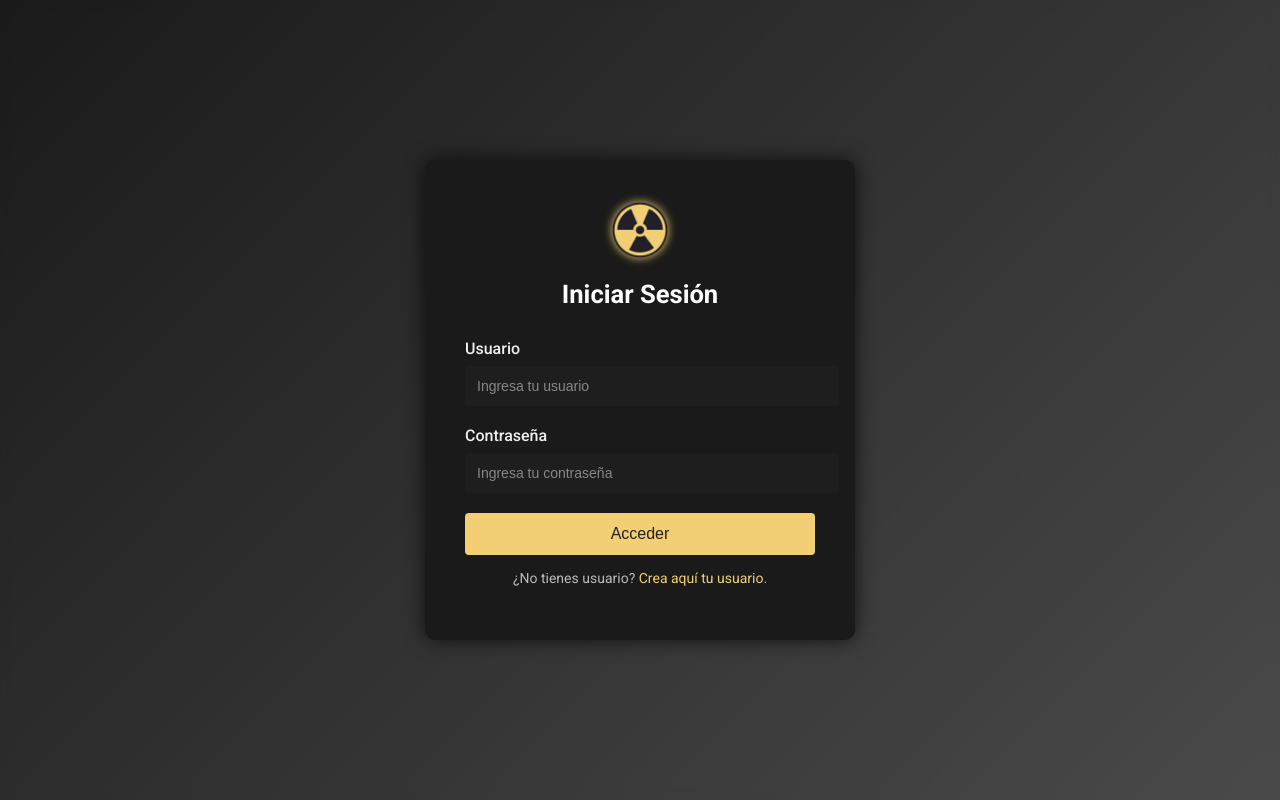
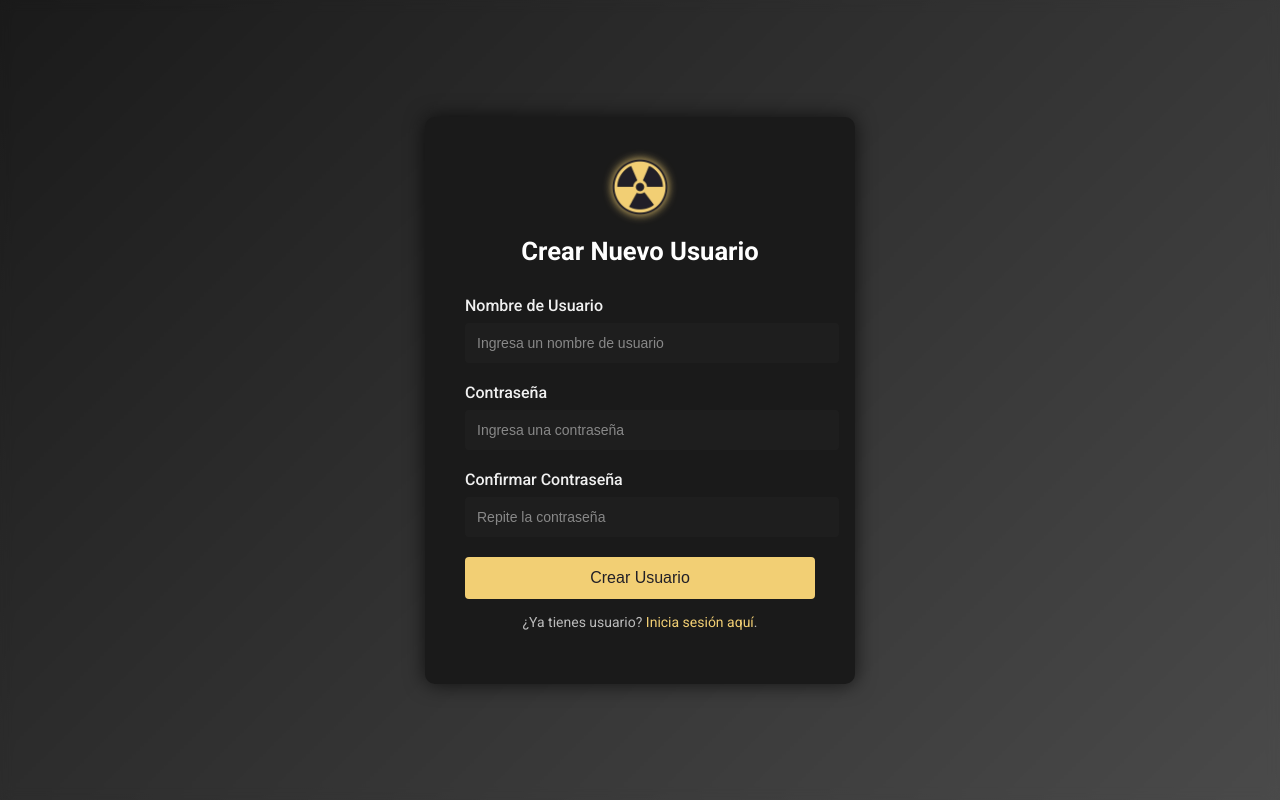
Before and after one commit to spqDeusto2024/nexus4-frontend, a Vue app: page /crear-usuario in a window 1280 px wide. Before the commit this address led to /login. Built offline with nearby package versions, Linux system fonts and the light colour scheme.

Commit message:
Create usuario working

```diff
--- /dev/null
+++ b/src/components/CreateUsuario.vue
@@ -0,0 +1,232 @@
+<template>
+    <div class="login-container">
+      <div class="login-box">
+        <div class="login-header">
+          <img src="@/assets/logo.png" alt="Logo" class="login-logo" />
+          <h2>Crear Nuevo Usuario</h2>
+        </div>
+        <form @submit.prevent="handleCreateUser" class="login-form">
+          <label for="new-username">Nombre de Usuario</label>
+          <input
+            type="text"
+            id="new-username"
+            v-model="newUsername"
+            placeholder="Ingresa un nombre de usuario"
+            required
+          />
+
+          <label for="new-password">Contraseña</label>
+          <input
+            type="password"
+            id="new-password"
+            v-model="newPassword"
+            placeholder="Ingresa una contraseña"
+            required
+          />
+
+          <label for="confirm-password">Confirmar Contraseña</label>
+          <input
+            type="password"
+            id="confirm-password"
+            v-model="confirmPassword"
+            placeholder="Repite la contraseña"
+            required
+          />
+
+          <button type="submit">Crear Usuario</button>
+        </form>
+        <p class="register-link">
+          ¿Ya tienes usuario? <a href="#">Inicia sesión aquí</a>.
+        </p>
+      </div>
+    </div>
+  </template>
+
+  <script>
+  import axios from 'axios';
+
+  export default {
+    name: "CreateUser",
+    data() {
+      return {
+        newUsername: "",
+        newPassword: "",
+        confirmPassword: ""
+      };
+    },
+    methods: {
+      handleCreateUser() {
+        if (this.newPassword !== this.confirmPassword) {
+          alert('Las contraseñas no coinciden.');
+          return;
+        }
+
+        const payload = {
+        usuario: this.newUsername, // Cambiado de 'username' a 'usuario'
+        password: this.newPassword
+        };
+
+        axios.post('http://localhost:8000/usuarios/create', payload, {
+          headers: {
+            'Content-Type': 'application/json'
+          }
+        })
+        .then(response => {
+            if (response.status === 200) {
+                alert('Usuario creado exitosamente. Ahora puedes iniciar sesión.');
+                this.$router.push({ name: 'Login' });
+            } else {
+                alert('Ocurrió un error inesperado. Por favor, intenta nuevamente.');
+            }
+      })
+        .catch(error => {
+          console.error('Error en la creación del usuario:', error);
+          if (error.response) {
+            if (error.response.status === 400) {
+              alert('El nombre de usuario ya existe.');
+            } else {
+              alert('Ocurrió un error en la creación del usuario. Por favor, intenta nuevamente.');
+            }
+          } else {
+            alert('No se pudo conectar con el servidor. Verifica tu conexión.');
+          }
+        });
+      }
+    }
+  };
+  </script>
+
+  <style>
+  @import url('https://fonts.googleapis.com/css2?family=Roboto:wght@400;500;700&display=swap');
+
+  html, body {
+    margin: 0;
+    padding: 0;
+    width: 100%;
+    height: 100%;
+    font-family: 'Roboto', sans-serif;
+    background: linear-gradient(135deg, #1a1a1a, #4a4a4a);
+    color: #fff;
+    overflow: hidden; /* Opcional, evita scroll en caso de contenido extra */
+  }
+
+  .login-container {
+    width: 100vw;
+    height: 100vh;
+    display: flex;
+    justify-content: center;
+    align-items: center;
+    backdrop-filter: blur(6px);
+  }
+
+  .login-box {
+    background: #1a1a1a;
+    padding: 40px;
+    border-radius: 10px;
+    width: 350px;
+    box-shadow: 0 0 20px rgba(0,0,0,0.7);
+    display: flex;
+    flex-direction: column;
+    align-items: center;
+    animation: fadeIn 0.6s ease-out;
+  }
+
+  .login-header {
+    text-align: center;
+    margin-bottom: 30px;
+  }
+
+  .login-logo {
+    width: 60px;
+    height: 60px;
+    margin-bottom: 15px;
+    filter: drop-shadow(0 0 5px #f2cf74);
+  }
+
+  .login-header h2 {
+    font-weight: 700;
+    font-size: 1.6rem;
+    margin: 0;
+    color: #ffffff;
+  }
+
+  .login-form {
+    width: 100%;
+  }
+
+  .login-form label {
+    display: block;
+    margin-bottom: 8px;
+    font-weight: 500;
+    color: #f0f0f0;
+  }
+
+  .login-form input {
+    width: 100%;
+    padding: 12px;
+    margin-bottom: 20px;
+    border: none;
+    border-radius: 4px;
+    outline: none;
+    background: #1e1e1e;
+    color: #ccc;
+    font-size: 14px;
+    transition: background 0.3s;
+  }
+
+  .login-form input::placeholder {
+    color: #888;
+  }
+
+  .login-form input:focus {
+    background: #262626;
+    box-shadow: 0 0 4px #f2cf74;
+  }
+
+  .login-form button {
+    width: 100%;
+    padding: 12px;
+    border: none;
+    border-radius: 4px;
+    background: #f2cf74;
+    color: #211f27;
+    font-size: 16px;
+    font-weight: 500;
+    cursor: pointer;
+    transition: background 0.3s, box-shadow 0.3s;
+  }
+
+  .login-form button:hover {
+    background: #CFA04A;
+    box-shadow: 0 0 8px rgba(184, 134, 54, 0.5);
+  }
+
+  .register-link {
+    text-align: center;
+    margin-top: 15px;
+    color: #bbb;
+    font-size: 14px;
+  }
+
+  .register-link a {
+    color: #f2cf74;
+    text-decoration: none;
+    transition: color 0.3s;
+  }
+
+  .register-link a:hover {
+    color: #CFA04A;
+    text-decoration: underline;
+  }
+
+  @keyframes fadeIn {
+    from {
+      opacity: 0;
+      transform: translateY(20px);
+    }
+    to {
+      opacity: 1;
+      transform: translateY(0);
+    }
+  }
+  </style>
--- a/src/components/UserLogin.vue
+++ b/src/components/UserLogin.vue
@@ -27,7 +27,7 @@
         <button type="submit">Acceder</button>
       </form>
       <p class="register-link">
-        ¿No tienes usuario? <a href="#">Crea aquí tu usuario</a>.
+        ¿No tienes usuario? <router-link to="/crear-usuario">Crea aquí tu usuario</router-link>.
       </p>
     </div>
   </div>
--- a/src/router/index.js
+++ b/src/router/index.js
@@ -2,6 +2,7 @@ import { createRouter, createWebHistory } from 'vue-router';
 import UserLogin from '../components/UserLogin.vue';
 import PantallaPrincipal from '../components/PantallaPrincipal.vue';
 import DashboardPage from '../components/DashboardPage.vue';
+import CreateUsuario from '../components/CreateUsuario.vue';
 
 const routes = [
   {
@@ -29,6 +30,12 @@ const routes = [
     path: '/:pathMatch(.*)*',
     redirect: '/login', // Maneja rutas no definidas
   },
+
+  {
+    path: '/crear-usuario',
+    name: 'CreateUsuario',
+    component: CreateUsuario,
+  },
 ];
 
 const router = createRouter({
```
